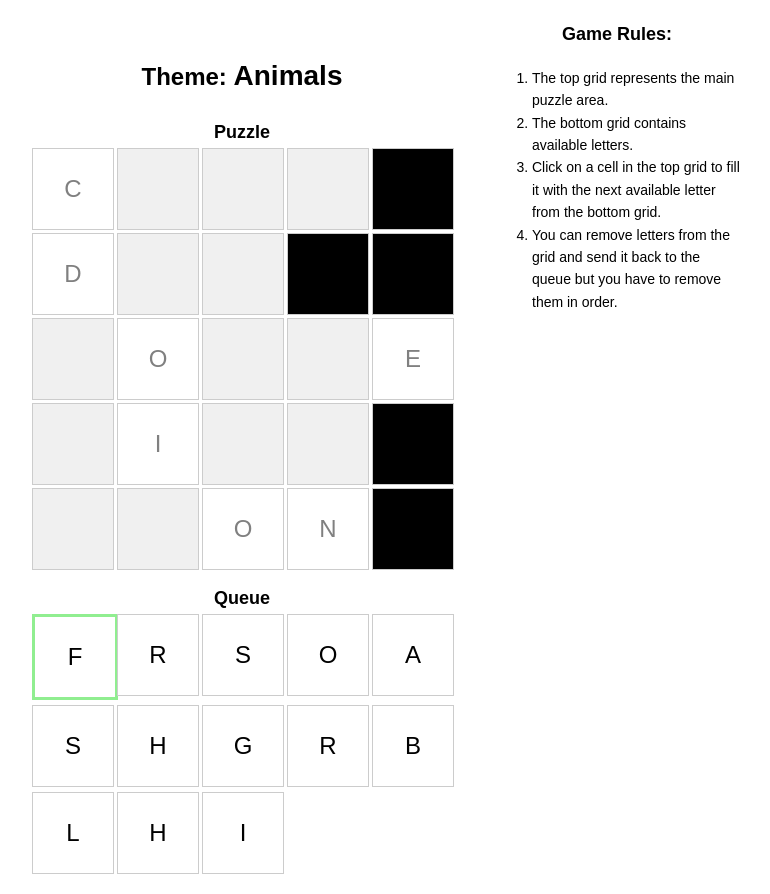
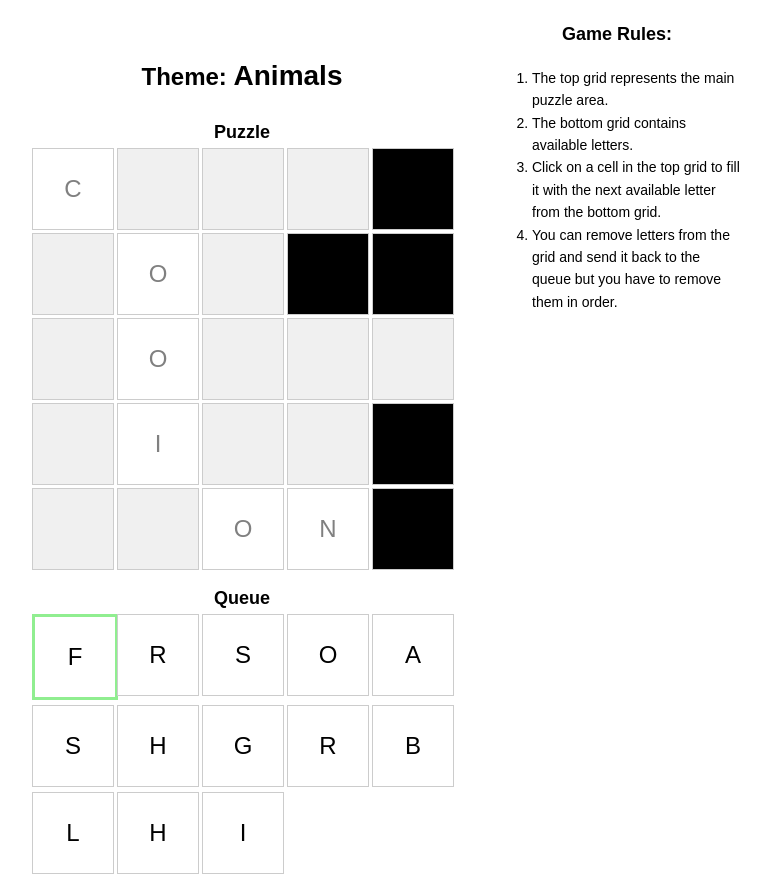
Before and after one commit to gpambrozio/gpambrozio.github.io, a plain HTML site: page game.html in a window 1280 px wide. Shown: the whole page, without its empty margins (253-1023 px from the left). Drawn offline with nearby package versions, Linux system fonts and the light colour scheme.

Commit message:
Easier grid creation

```diff
--- a/game.html
+++ b/game.html
@@ -181,16 +181,17 @@
   </div>
 
   <script>
+    const words = ["Crab", "dOg", "hOrse", "fIsh", "liON"];
+
+    const paddedCharacters = words
+        .map(word => word.padEnd(5, '-'))
+        .flatMap(word => word.split(''))
+        .map(char => char === char.toUpperCase() ? char.toLowerCase() : ' ');
+
     new Vue({
       el: '#app',
       data: {
-        grid1Characters: [
-            'c', ' ', ' ', ' ', '-',
-            'd', ' ', ' ', '-', '-',
-            ' ', 'o', ' ', ' ', 'e',
-            ' ', 'i', ' ', ' ', '-',
-            ' ', ' ', 'o', 'n', '-'
-          ],
+        grid1Characters: paddedCharacters,
         grid2Characters: [
           'F', 'R', 'S', 'O', 'A',
           'S', 'H', 'G', 'R', 'B',
```
Lines whose indentation alone changed are shown as unchanged.
